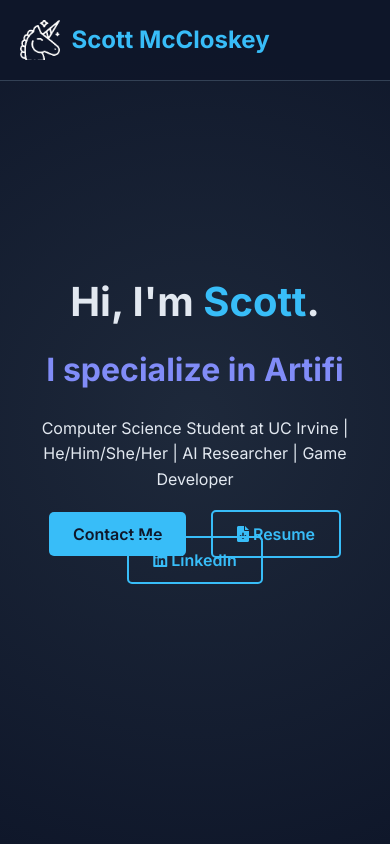
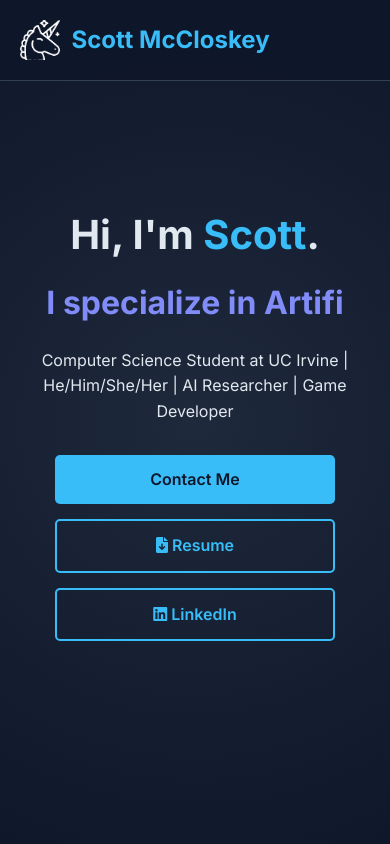
Before and after one commit to ReOp14/ReOp14.github.io, a plain HTML site: page index.html in a window 390 px wide. Shown: the top 844 px of the page. Drawn offline with Linux system fonts and the light colour scheme.

Commit message:
Edited mobile formatting for hero buttons

```diff
--- a/style.css
+++ b/style.css
@@ -73,12 +73,19 @@
 .hero h2 { font-size: 2rem; color: var(--secondary-accent); margin-bottom: 20px; }
 .highlight { color: var(--accent-color); }
 
-.hero-btns { margin-top: 30px; }
+.hero-btns {
+    margin-top: 30px;
+    display: flex;             /* Enables Flexbox */
+    justify-content: center;   /* Centers buttons horizontally */
+    gap: 15px;                 /* Adds space between buttons automatically */
+    flex-wrap: wrap;           /* Allows wrapping if screen is small, but not mobile size yet */
+}
+
 .btn {
     padding: 12px 24px;
     border-radius: 5px;
     font-weight: 600;
-    margin: 0 10px;
+    text-align: center;
 }
 .primary-btn { background-color: var(--accent-color); color: #0f172a; }
 .primary-btn:hover { background-color: #7dd3fc; }
@@ -463,4 +470,13 @@
     .presentation-grid { grid-template-columns: 1fr; }
     /* Reset skills grid to 1 column on mobile to prevent squishing */
     .skills-grid { grid-template-columns: 1fr; }
+        .hero-btns {
+        flex-direction: column; /* Stacks buttons vertically on mobile */
+        align-items: center;    /* Centers them */
+        width: 100%;
+    }
+    .btn {
+        width: 100%;            /* Makes buttons wide and easy to tap */
+        max-width: 280px;       /* Prevents them from getting annoyingly wide */
+    }
 }
```
